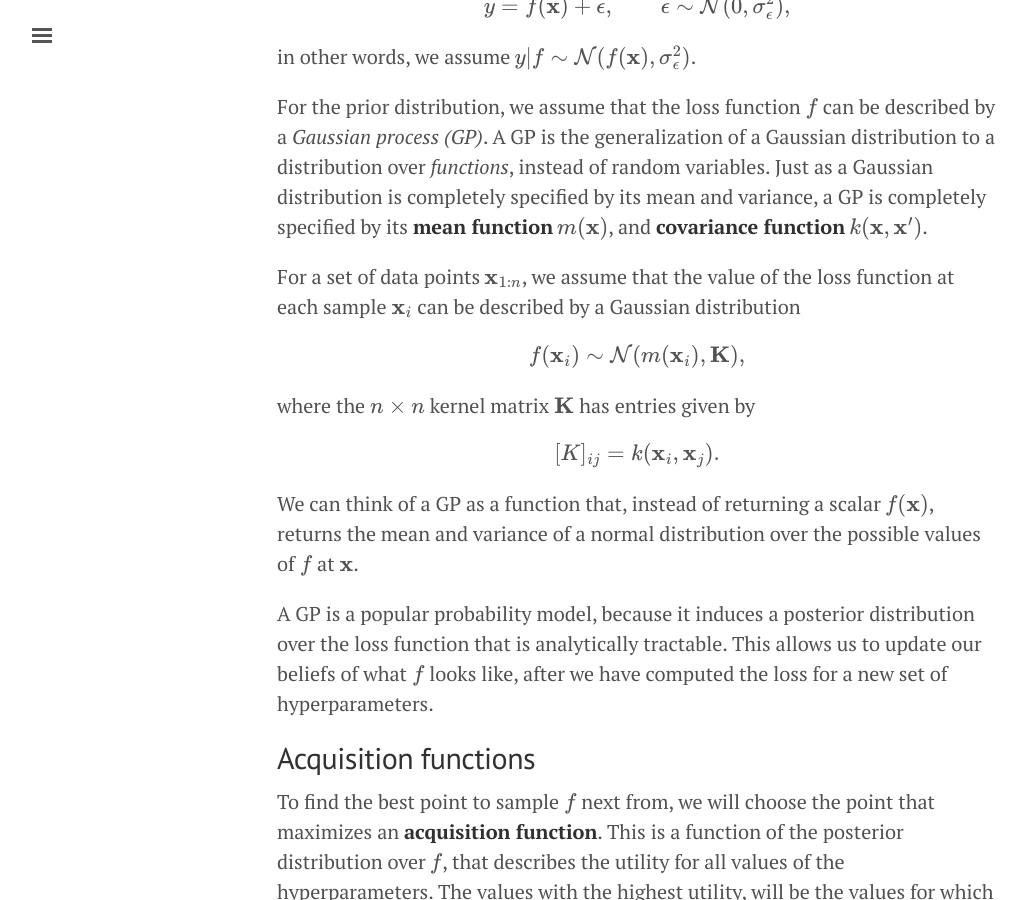
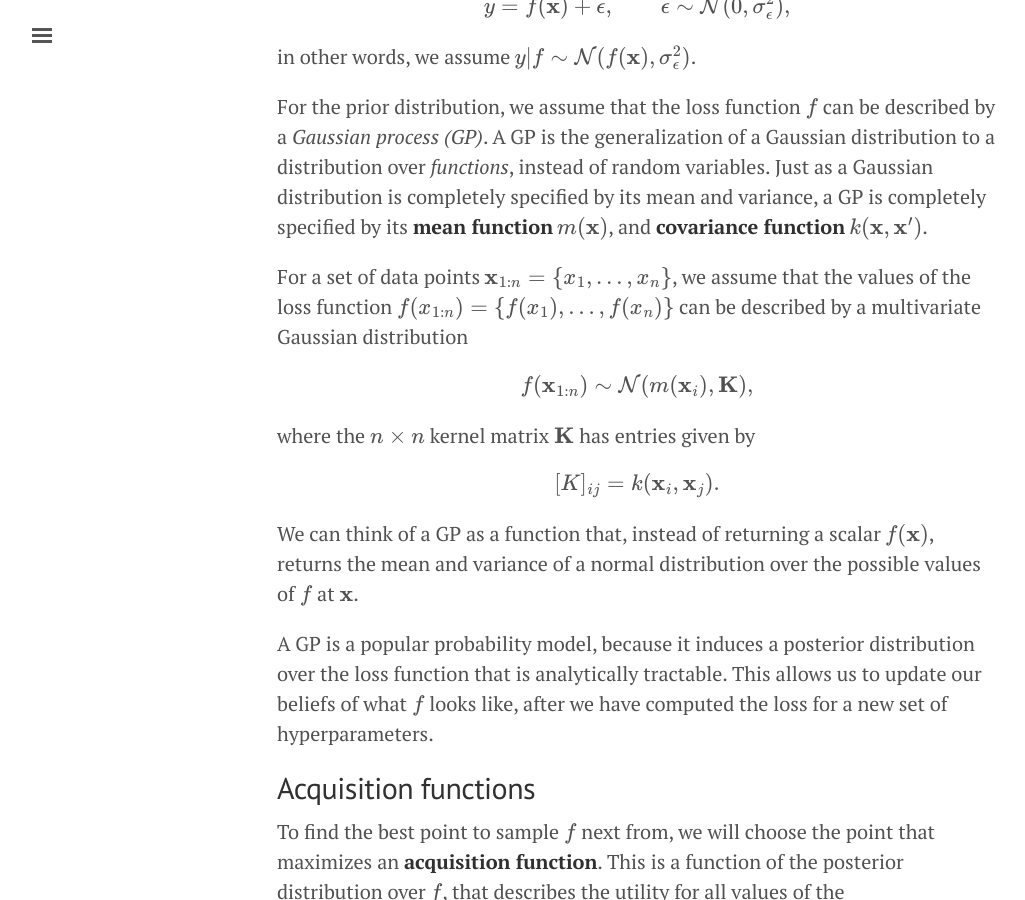
Before and after one commit to thuijskens/thuijskens.github.io, a Jekyll site: the page built from _posts/2016-12-29-bayesian-optimisation.md, in a window 1280 px wide and 900 px high, scrolled down 1610 px. Shown: the whole window, without its empty margins (3-1028 px from the left). Built offline with Jekyll 4.4.1, drawn with Linux system fonts in a browser that asks for light colours; formulas are drawn with MathJax 3; some of the changed text lies outside the part shown.

Commit message:
Clean up notation in GP section.

```diff
--- a/_posts/2016-12-29-bayesian-optimisation.md
+++ b/_posts/2016-12-29-bayesian-optimisation.md
@@ -32,9 +32,9 @@
 
 For the prior distribution, we assume that the loss function $$f$$ can be described by a *Gaussian process (GP)*. A GP is the generalization of a Gaussian distribution to a distribution over *functions*, instead of random variables. Just as a Gaussian distribution is completely specified by its mean and variance, a GP is completely specified by its **mean function** $$m(\textbf{x})$$, and **covariance function** $$k(\textbf{x}, \textbf{x}')$$.
 
-For a set of data points $$\textbf{x}_{1:n}$$, we assume that the value of the loss function at each sample $$\mathbf{x}_i$$ can be described by a Gaussian distribution
+For a set of data points $$\textbf{x}_{1:n} = \{x_1, \ldots, x_n\}$$, we assume that the values of the loss function $$f(x_{1:n}) = \{f(x_1), \ldots, f(x_n)\}$$ can be described by a multivariate Gaussian distribution
 
-$$ f(\textbf{x}_i) \sim \mathcal{N}(m(\textbf{x}_i), \textbf{K}),$$
+$$ f(\textbf{x}_{1:n}) \sim \mathcal{N}(m(\textbf{x}_i), \textbf{K}),$$
 
 where the $$n \times n$$ kernel matrix $$\textbf{K}$$ has entries given by
 
@@ -203,4 +205,4 @@
 [^1]: E. Brochu,, V. M. Cora, and N. De Freitas. *A tutorial on Bayesian optimization of expensive cost functions, with application to active user modeling and hierarchical reinforcement learning.*, arXiv preprint arXiv:1012.2599 (2010), https://arxiv.org/pdf/1012.2599.pdf.
 [^2]: J. Bergstra, R. Bardenet, Y. Bengio, *Algorithms for hyper-parameter optimization.*, Advances in Neural Information Processing Systems, 2011, https://papers.nips.cc/paper/4443-algorithms-for-hyper-parameter-optimization.pdf.
 [^3]: J. Snoek, H. Larochelle, and R. P. Adams. *Practical bayesian optimization of machine learning algorithms.*. Advances in neural information processing systems, 2012, https://arxiv.org/pdf/1206.2944.pdf.
-[^4]: J. Bergstra, D. Yamins, and D. D. Cox. *Making a Science of Model Search: Hyperparameter Optimization in Hundreds of Dimensions for Vision Architectures.*, ICML (1) 28 (2013): 115-123., http://www.jmlr.org/proceedings/papers/v28/bergstra13.pdf
+[^4]: J. Bergstra, D. Yamins, and D. D. Cox. *Making a Science of Model Search: Hyperparameter Optimization in Hundreds of Dimensions for Vision Architectures.*, ICML (1) 28 (2013): 115-123., http://www.jmlr.org/proceedings/papers/v28/bergstra13.pdf.
```
Also changed, not shown: other parts of _posts/2016-12-29-bayesian-optimisation.md (+3 -1 lines).
